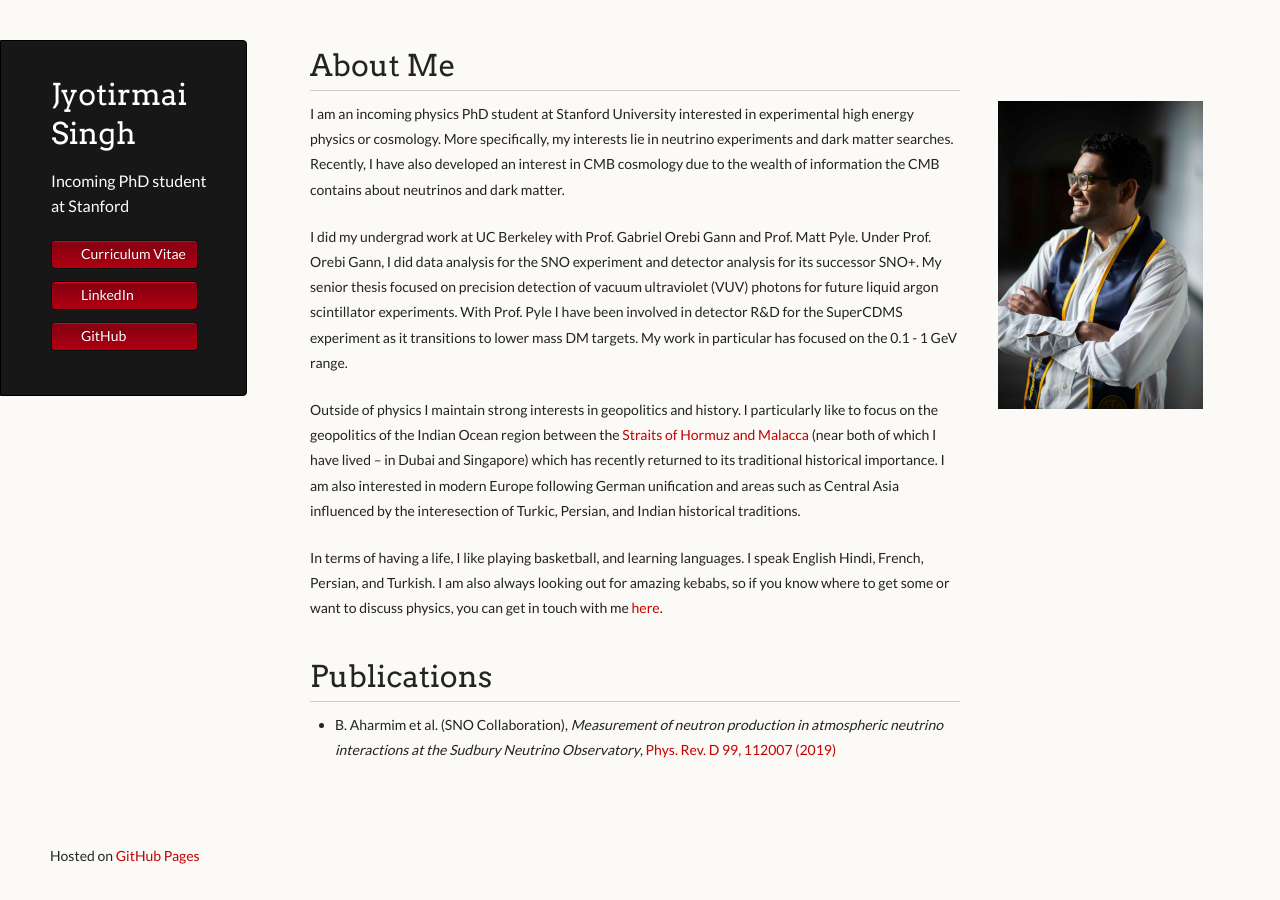
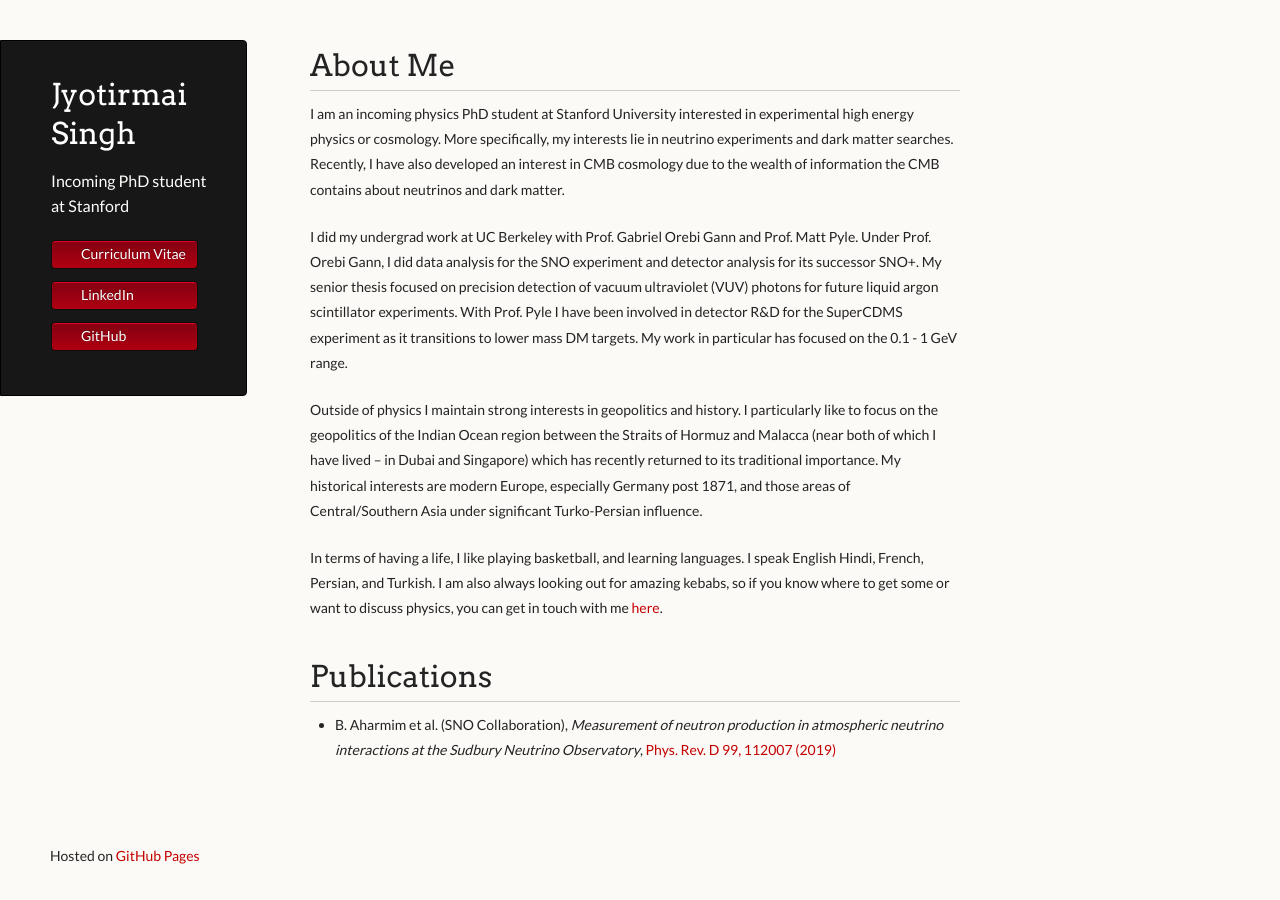
Before and after one commit to joe-singh/joe-singh.github.io, a Jekyll site: the page built from index.md, in a window 1280 px wide. Built offline with Jekyll 4.4.1, drawn with Linux system fonts in a browser that asks for light colours.

Commit message:
Cleanup picture

```diff
--- a/index.md
+++ b/index.md
@@ -13,7 +13,7 @@ There should be whitespace between paragraphs. We recommend including a README,
 # About Me
 
 
-<img style="position:absolute; LEFT:78% " width="205" height="308" src="./goodpic.jpg">
+<!--<img style="position:absolute; LEFT:78% " width="205" height="308" src="./goodpic.jpg"> -->
 I am an incoming physics PhD student at Stanford University interested in experimental high energy physics or cosmology.
 More specifically, my interests lie in neutrino experiments and dark matter searches. Recently, I have also developed an interest in
 CMB cosmology due to the wealth of information the CMB contains about neutrinos and dark matter.
@@ -24,9 +24,7 @@ future liquid argon scintillator experiments. With Prof. Pyle I have been involv
 lower mass DM targets. My work in particular has focused on the 0.1 - 1 GeV range.
 
 Outside of physics I maintain strong interests in geopolitics and history. I particularly like to focus on the geopolitics of the Indian Ocean region between the
-[Straits of Hormuz and Malacca](./blog.md) (near both of which I have lived -- in Dubai and Singapore) which has recently returned to its traditional historical importance. I am
-also interested in modern Europe following German unification and areas such as Central Asia influenced by the interesection of Turkic, Persian, and Indian historical
-traditions.
+Straits of Hormuz and Malacca (near both of which I have lived -- in Dubai and Singapore) which has recently returned to its traditional importance. My historical interests are modern Europe, especially Germany post 1871, and those areas of Central/Southern Asia under significant Turko-Persian influence.
 
 In terms of having a life, I like playing basketball, and learning languages. I speak English Hindi, French, Persian, and Turkish. I am also always looking out for amazing
 kebabs, so if you know where to get some or want to discuss physics, you can get in touch with me [here](mailto:joesingh@stanford.edu).
```
